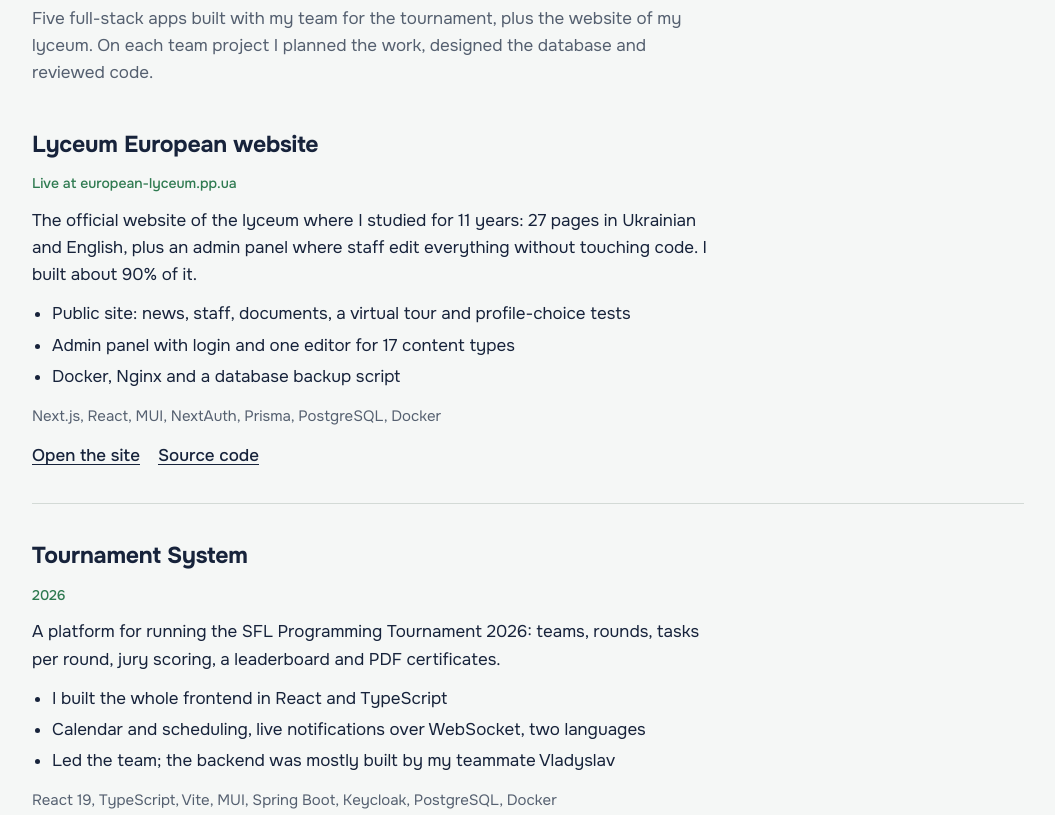
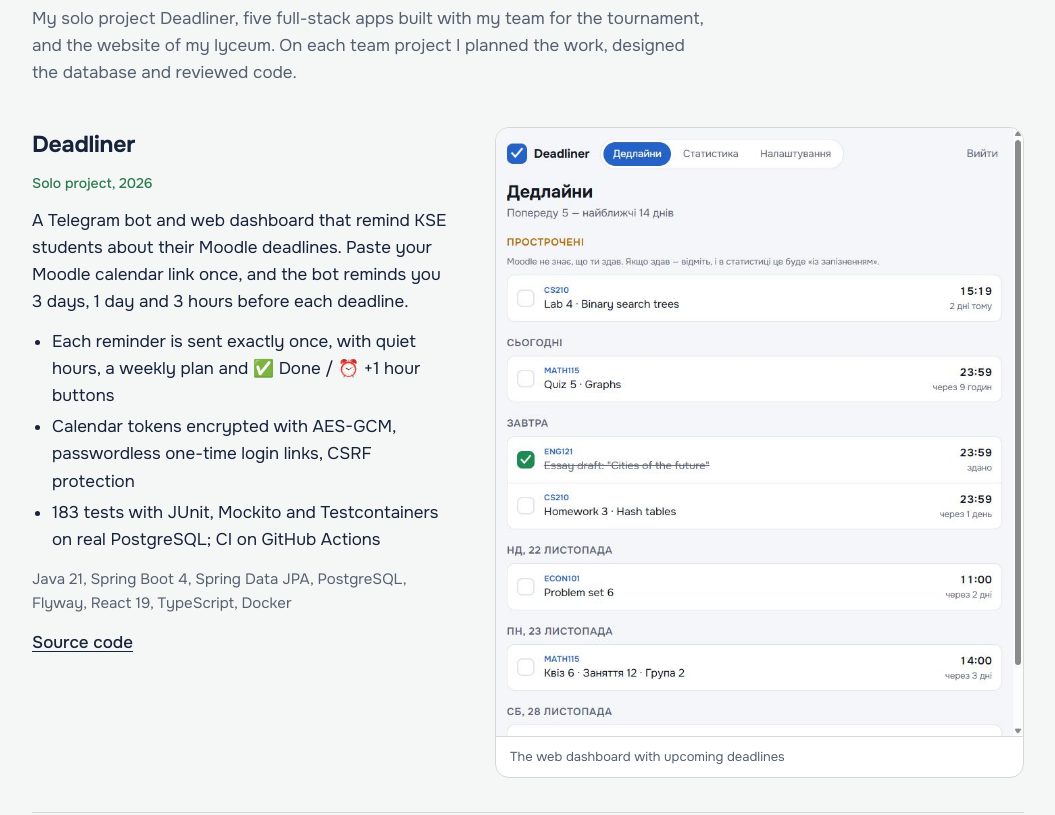
Before and after one commit to dexipua/dexipua.github.io, a plain HTML site: page index.html in a window 1280 px wide. Shown: the part 1082-1897 px from the top of the page, without its empty margins (112-1167 px from the left). Drawn offline with Linux system fonts and the light colour scheme.

Commit message:
Add Deadliner as the first project
Co-Authored-By: Claude Opus 5.5 <noreply@anthropic.com>

```diff
--- a/index.html
+++ b/index.html
@@ -160,7 +160,26 @@
 
     <section id="projects">
       <h2>Projects</h2>
-      <p class="lead">Five full-stack apps built with my team for the tournament, plus the website of my lyceum. On each team project I planned the work, designed the database and reviewed code.</p>
+      <p class="lead">My solo project Deadliner, five full-stack apps built with my team for the tournament, and the website of my lyceum. On each team project I planned the work, designed the database and reviewed code.</p>
+
+      <div class="project">
+        <div>
+          <h3>Deadliner</h3>
+          <span class="result">Solo project, 2026</span>
+          <p>A Telegram bot and web dashboard that remind KSE students about their Moodle deadlines. Paste your Moodle calendar link once, and the bot reminds you 3 days, 1 day and 3 hours before each deadline.</p>
+          <ul>
+            <li>Each reminder is sent exactly once, with quiet hours, a weekly plan and ✅ Done / ⏰ +1 hour buttons</li>
+            <li>Calendar tokens encrypted with AES-GCM, passwordless one-time login links, CSRF protection</li>
+            <li>183 tests with JUnit, Mockito and Testcontainers on real PostgreSQL; CI on GitHub Actions</li>
+          </ul>
+          <div class="stack">Java 21, Spring Boot 4, Spring Data JPA, PostgreSQL, Flyway, React 19, TypeScript, Docker</div>
+          <div class="links"><a href="https://github.com/dexipua/deadliner">Source code</a></div>
+        </div>
+        <figure class="shot">
+          <img src="img/deadliner.png" width="780" height="900" alt="Deadliner dashboard listing upcoming deadlines grouped by day, with course names and due times" loading="lazy">
+          <figcaption>The web dashboard with upcoming deadlines</figcaption>
+        </figure>
+      </div>
 
       <div class="project solo">
         <div>
```
Also changed, not shown: img/deadliner.png (added).
